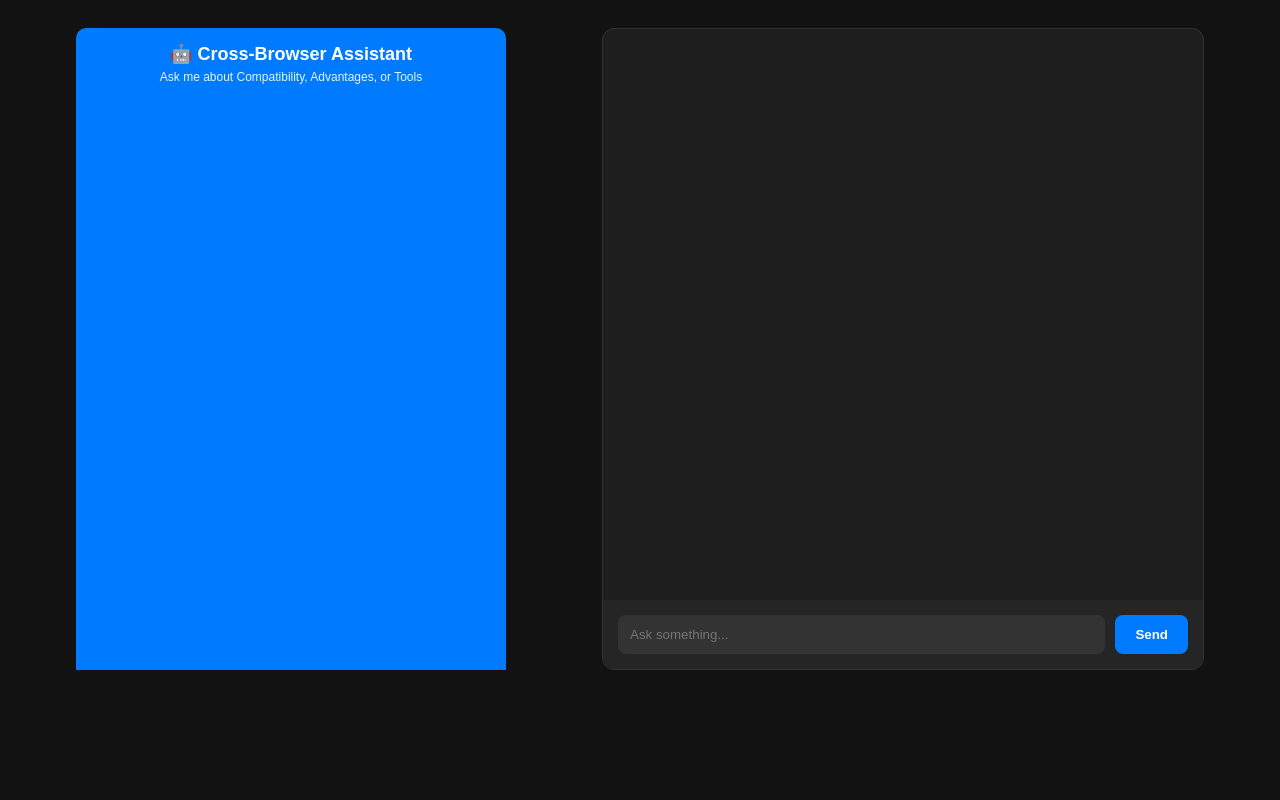
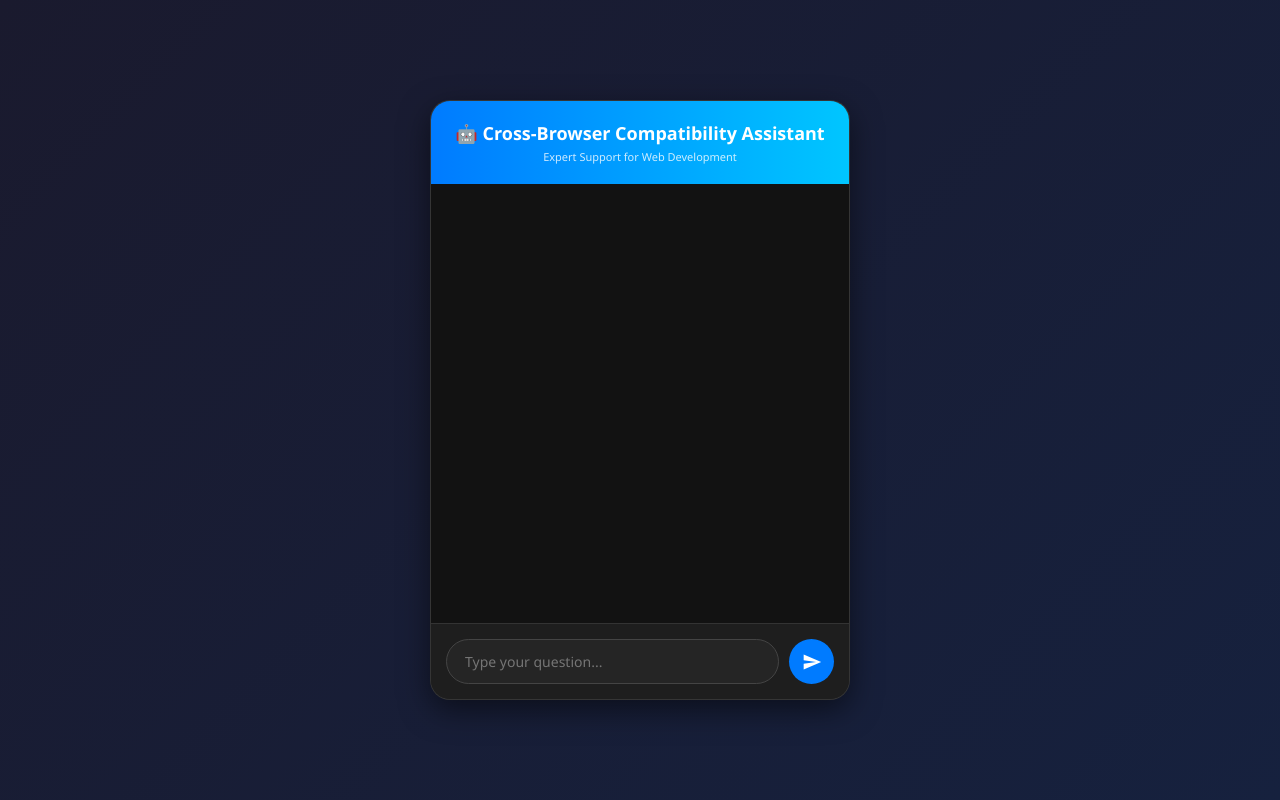
Before and after one commit to 23bca143-design/new, a Flask app: page / in a window 1280 px wide. Run offline with Flask 3, Linux system fonts and the light colour scheme; some libraries are stand-ins or nearby versions.

Commit message:
Update index.html

```diff
--- a/templates/index.html
+++ b/templates/index.html
@@ -3,65 +3,139 @@
 <head>
     <meta charset="UTF-8">
     <meta name="viewport" content="width=device-width, initial-scale=1.0">
-    <title>AI Chatbot</title>
+    <title>Cross-Browser Compatibility Assistant</title>
     <style>
-        /* Title block mate */
-.chat-header {
-    background-color: #007bff; /* Blue color */
-    color: white;
-    padding: 15px;
-    text-align: center;
-    width: 400px;
-    margin: 0 auto;
-    border-radius: 10px 10px 0 0;
+        /* Modern UI Styling */
+        * { margin: 0; padding: 0; box-sizing: border-box; font-family: 'Segoe UI', Arial, sans-serif; }
+
+        body {
+            background: linear-gradient(135deg, #1a1a2e, #16213e);
+            height: 100vh;
+            display: flex;
+            justify-content: center;
+            align-items: center;
         }
 
-.chat-header h2 {
-    margin: 0;
-    font-size: 18px;
+        .wrapper {
+            width: 420px;
+            height: 600px;
+            background: #1e1e1e;
+            box-shadow: 0 10px 30px rgba(0,0,0,0.5);
+            border-radius: 20px;
+            display: flex;
+            flex-direction: column;
+            overflow: hidden;
+            border: 1px solid rgba(255,255,255,0.1);
         }
 
-.chat-header p {
-    margin: 5px 0 0;
-    font-size: 12px;
-    opacity: 0.9;
+        /* Header */
+        .chat-header {
+            background: #007bff;
+            background: linear-gradient(90deg, #007bff, #00c6ff);
+            color: white;
+            padding: 20px;
+            text-align: center;
+        }
+        .chat-header h2 { font-size: 18px; font-weight: 600; }
+        .chat-header p { font-size: 11px; opacity: 0.8; margin-top: 4px; }
+
+        /* Chat Display Area */
+        #chatbox {
+            flex: 1;
+            overflow-y: auto;
+            padding: 20px;
+            display: flex;
+            flex-direction: column;
+            gap: 12px;
+            background: #121212;
+            scrollbar-width: thin;
+            scrollbar-color: #007bff #121212;
         }
 
+        /* Message Bubbles */
+        .user-msg {
+            align-self: flex-end;
+            background: #007bff;
+            color: white;
+            padding: 10px 15px;
+            border-radius: 18px 18px 2px 18px;
+            max-width: 80%;
+            font-size: 14px;
+            box-shadow: 0 4px 10px rgba(0,0,0,0.2);
+        }
 
-.chat-container {
-    width: 400px;
-    height: 500px;
-    margin: 0 auto;
+        .bot-msg {
+            align-self: flex-start;
+            background: #2c2c2c;
+            color: #efefef;
+            padding: 10px 15px;
+            border-radius: 18px 18px 18px 2px;
+            max-width: 80%;
+            font-size: 14px;
+            line-height: 1.5;
+            white-space: pre-wrap;
+            word-wrap: break-word;
+            border: 1px solid rgba(255,255,255,0.05);
+        }
+
+        /* Input Area */
+        .input-area {
+            display: flex;
+            padding: 15px;
             background: #1e1e1e;
-    border-radius: 0 0 10px 10px;
+            gap: 10px;
+            border-top: 1px solid #333;
+        }
+
+        input {
+            flex: 1;
+            padding: 12px 18px;
+            border-radius: 25px;
+            border: 1px solid #444;
+            background: #252525;
+            color: white;
+            outline: none;
+            font-size: 14px;
+        }
+        input:focus { border-color: #007bff; }
+
+        button {
+            width: 45px;
+            height: 45px;
+            background: #007bff;
+            color: white;
+            border: none;
+            border-radius: 50%;
+            cursor: pointer;
             display: flex;
-    flex-direction: column;
+            justify-content: center;
+            align-items: center;
+            transition: transform 0.2s;
         }
-        body { font-family: sans-serif; background: #121212; color: white; display: flex; justify-content: center; padding: 20px; }
-        .chat-container { width: 100%; max-width: 600px; background: #1e1e1e; border-radius: 12px; overflow: hidden; display: flex; flex-direction: column; height: 80vh; border: 1px solid #333; }
-        #chatbox { flex: 1; overflow-y: auto; padding: 20px; display: flex; flex-direction: column; gap: 10px; }
-        .input-area { display: flex; padding: 15px; background: #252525; gap: 10px; }
-        input { flex: 1; padding: 12px; border-radius: 8px; border: none; background: #333; color: white; outline: none; }
-        button { padding: 10px 20px; background: #007bff; color: white; border: none; border-radius: 8px; cursor: pointer; font-weight: bold; }
-        button:disabled { background: #555; }
-        .user-msg { align-self: flex-end; background: #007bff; padding: 10px 15px; border-radius: 15px 15px 0 15px; max-width: 80%; }
-        .bot-msg { align-self: flex-start; background: #333; padding: 10px 15px; border-radius: 15px 15px 15px 0; max-width: 80%; line-height: 1.5; }
+        button:hover { transform: scale(1.05); background: #0056b3; }
+        button:disabled { background: #555; cursor: not-allowed; }
+
     </style>
 </head>
 <body>
+
+<div class="wrapper">
     <div class="chat-header">
-    <h2>🤖 Cross-Browser Assistant</h2>
-    <p>Ask me about Compatibility, Advantages, or Tools</p>
+        <h2>🤖 Cross-Browser Compatibility Assistant</h2>
+        <p>Expert Support for Web Development</p>
     </div>
-<div class="chat-container">
-    <div id="chatbox"></div>
+    <div id="chatbox">
+        </div>
     <div class="input-area">
-        <input type="text" id="userInput" placeholder="Ask something..." onkeydown="if(event.key==='Enter') sendMessage()">
-        <button id="sendBtn" onclick="sendMessage()">Send</button>
+        <input type="text" id="userInput" placeholder="Type your question..." onkeydown="if(event.key==='Enter') sendMessage()">
+        <button id="sendBtn" onclick="sendMessage()">
+            <svg viewBox="0 0 24 24" width="20" height="20" fill="white"><path d="M2.01 21L23 12 2.01 3 2 10l15 2-15 2z"></path></svg>
+        </button>
     </div>
 </div>
 
-<script>async function sendMessage() {
+<script>
+async function sendMessage() {
     const inputField = document.getElementById("userInput");
     const sendBtn = document.getElementById("sendBtn");
     const chatbox = document.getElementById("chatbox");
@@ -78,16 +152,8 @@
     const typing = document.createElement("div");
     typing.className = "bot-msg";
     typing.id = "typing";
-    typing.innerHTML = "Typing<span id='dots'>.</span>";
+    typing.innerHTML = "Typing...";
     chatbox.appendChild(typing);
-
-
-    let dots = 1;
-    const interval = setInterval(() => {
-        dots = (dots % 3) + 1;
-        document.getElementById("dots").innerText = ".".repeat(dots);
-    }, 400);
-
     chatbox.scrollTop = chatbox.scrollHeight;
 
     try {
@@ -98,22 +164,12 @@
         });
 
         const data = await response.json();
-
-
-        clearInterval(interval);
         document.getElementById("typing").remove();
-
-
         chatbox.innerHTML += `<div class="bot-msg">${data.reply}</div>`;
 
     } catch (error) {
-        clearInterval(interval);
-        document.getElementById("typing").remove();
-
-        chatbox.innerHTML += `
-        <div class="bot-msg" style="color:red;">
-            Error: Could not connect to server.
-        </div>`;
+        if(document.getElementById("typing")) document.getElementById("typing").remove();
+        chatbox.innerHTML += `<div class="bot-msg" style="color:#ff4d4d;">Error: Could not connect to the server.</div>`;
     } finally {
         sendBtn.disabled = false;
         chatbox.scrollTop = chatbox.scrollHeight;
```
Lines whose indentation alone changed are shown as unchanged.
